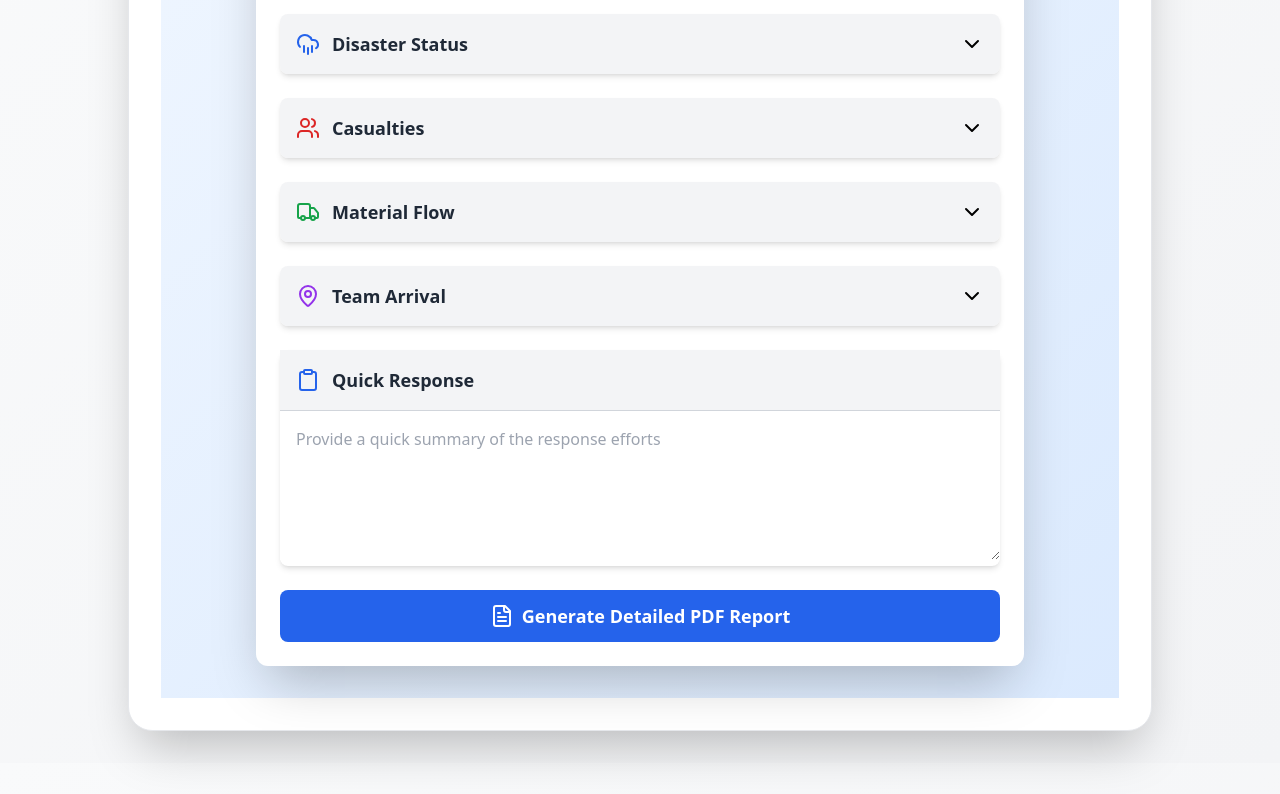
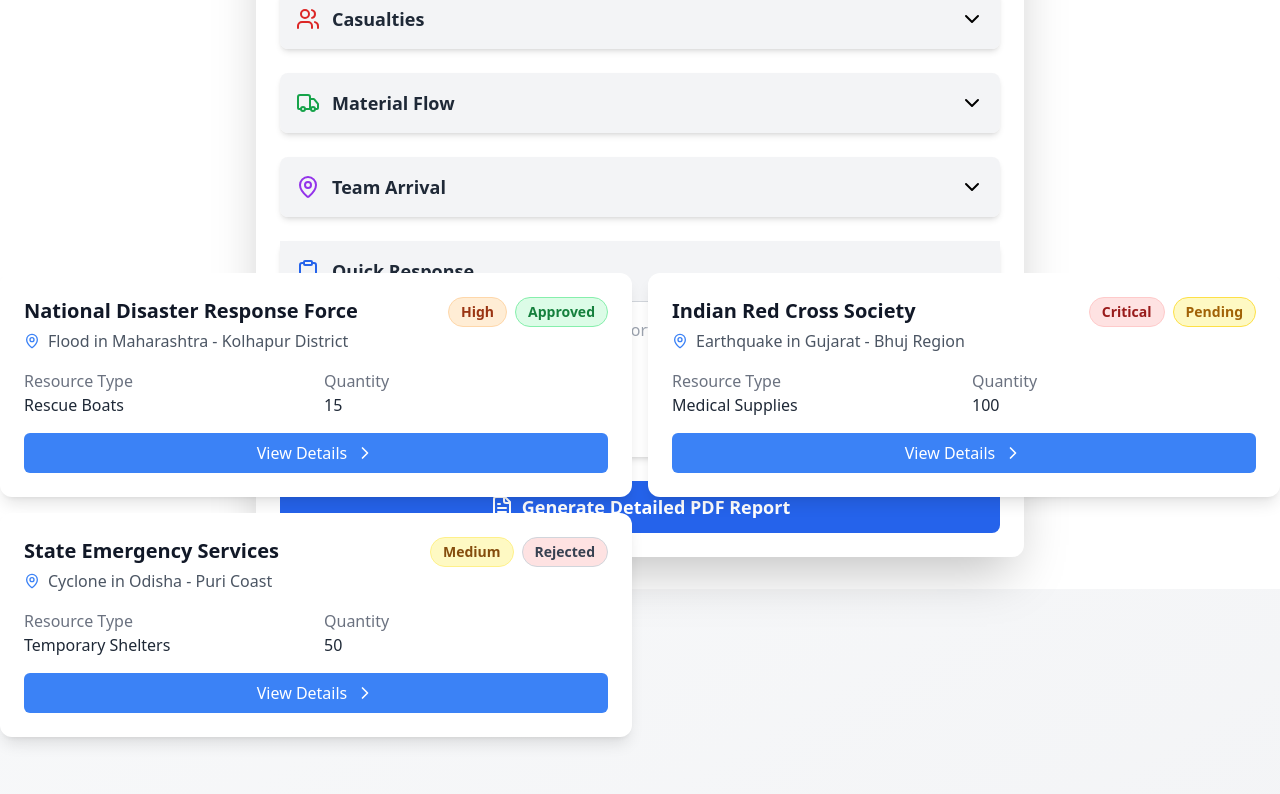
Before and after one commit to ResQAI/ResQAI, a Next.js app: page /profileTest in a window 1280 px wide. Shown: the part 1120-1914 px from the top of the page. Built offline with nearby package versions, Linux system fonts and the light colour scheme.

Commit message:
Update Home Related Components

```diff
--- a/src/components/National/NationalHomeToggle.tsx
+++ b/src/components/National/NationalHomeToggle.tsx
@@ -1,7 +1,6 @@
 "use client"
 import React, { useState } from 'react';
 import {
-
   FileText,
   Clipboard,
   Package
@@ -36,29 +35,25 @@
   ];
 
   return (
-    <div className="min-h-screen bg-gradient-to-br from-gray-50 to-gray-100 p-4 md:p-8 flex items-center justify-center">
-      <div className="w-full max-w-5xl bg-white shadow-2xl rounded-3xl overflow-hidden border border-gray-200">
-
+    <div className="h-full w-full">
+      {/* Tabs */}
       <div className="grid grid-cols-3 bg-gray-50 border-b border-gray-200">
         {tabs.map((tab) => (
           <button
             key={tab.id}
             onClick={() => setActiveTab(tab.id)}
             className={`
-                relative p-6 flex flex-col items-center justify-center space-y-2
+              relative p-1 flex flex-col items-center justify-center space-y-1
               transition-all duration-300 group
               ${activeTab === tab.id
-                  ? 'bg-white shadow-lg'
+                ? 'bg-white'
                 : 'hover:bg-gray-100'}
-                transform hover:scale-105 active:scale-95
+
             `}
           >
-
             {activeTab === tab.id && (
               <div className="absolute bottom-0 left-0 right-0 h-1 bg-blue-500" />
             )}
-
-
             <div className={`
               flex flex-col items-center
               ${activeTab === tab.id
@@ -72,22 +67,23 @@
         ))}
       </div>
 
-
-        <div className="p-8">
+      {/* Content */}
+      <div
+        className="relative p-8 min-h-[400px]" // Set a minimum height to prevent movement
+      >
         {tabs.map((tab) => (
           <div
             key={tab.id}
             className={`
-                transition-all duration-500 ease-in-out
+              absolute inset-0 transition-opacity duration-500
               ${activeTab === tab.id
-                  ? 'opacity-100 translate-y-0'
-                  : 'opacity-0 translate-y-4 hidden'}
+                ? 'opacity-100'
+                : 'opacity-0 pointer-events-none'}
             `}
           >
-              {activeTab === tab.id && tab.component}
+            {tab.component}
           </div>
         ))}
-        </div>
       </div>
     </div>
   );
--- a/src/components/National/NationalResourceManagement.tsx
+++ b/src/components/National/NationalResourceManagement.tsx
@@ -355,8 +355,8 @@
   );
 
   return (
-    <div className="min-h-screen bg-gradient-to-br from-gray-50 to-gray-100 p-8">
-      <div className="container mx-auto">
+    <div className="min-h-screen bg-gradient-to-br from-gray-50 to-gray-100">
+      <div className="">
         <div className="flex items-center mb-8">
         <Package className="w-10 h-10 text-blue-600 mr-4" />
 
@@ -410,7 +410,7 @@
         </div>
       </div>
 
-        <div className="grid gap-6 md:grid-cols-1 lg:grid-cols-2 xl:grid-cols-3">
+      <div className="grid gap-4 sm:grid-cols-2 md:grid-cols-2 lg:grid-cols-2 xl:grid-cols-2">
           {filteredRequests.map((request) => (
             <div
               key={request.id}
@@ -422,21 +422,21 @@
                     <h2 className="text-lg sm:text-xl font-bold text-gray-900 mb-1">
                       {request.organization}
                     </h2>
-                    <p className="text-gray-600 flex items-center">
+                    <p className="text-sm sm:text-base text-gray-600 flex items-center">
                       <MapPin className="w-4 h-4 mr-2 text-blue-500" />
                       {request.disaster} - {request.location}
                     </p>
                   </div>
                   <div className="flex space-x-2">
                     <span
-                      className={`px-3 py-1 rounded-full text-xs font-semibold border whitespace-nowrap ${getUrgencyColor(
+                      className={`px-3 py-1 rounded-full text-xs sm:text-sm font-semibold border whitespace-nowrap ${getUrgencyColor(
                         request.urgency
                       )}`}
                     >
                       {request.urgency}
                     </span>
                     <span
-                      className={`px-3 py-1 rounded-full text-xs font-semibold border whitespace-nowrap ${
+                      className={`px-3 py-1 rounded-full text-xs sm:text-sm font-semibold border whitespace-nowrap ${
                         request.status === "Approved"
                           ? "bg-green-100 text-green-700 border-green-300"
                           : request.status === "Pending"
@@ -449,14 +449,14 @@
                   </div>
                 </div>
 
-                <div className="grid grid-cols-2 gap-4 mb-4">
+                <div className="grid grid-cols-1 sm:grid-cols-2 gap-4 mb-4">
                   <div>
-                    <p className="text-sm text-gray-500">Resource Type</p>
-                    <p className="font-medium">{request.resourceType}</p>
+                    <p className="text-sm sm:text-base text-gray-500">Resource Type</p>
+                    <p className="font-medium text-gray-800">{request.resourceType}</p>
                   </div>
                   <div>
-                    <p className="text-sm text-gray-500">Quantity</p>
-                    <p className="font-medium">{request.quantity}</p>
+                    <p className="text-sm sm:text-base text-gray-500">Quantity</p>
+                    <p className="font-medium text-gray-800">{request.quantity}</p>
                   </div>
                 </div>
 
--- a/src/components/ResponsePlan.tsx
+++ b/src/components/ResponsePlan.tsx
@@ -19,7 +19,6 @@
   'Finance'
 ]
 
-// Initial mock data for works
 const initialWorks: Work[] = [
   {
     id: 1,
@@ -88,19 +87,15 @@
 
   const handleSubmit = (e: React.FormEvent) => {
     e.preventDefault();
-
-    // Basic validation
     if (!workDescription.trim()) {
       alert('Please enter a work description');
       return;
     }
-
     if (!selectedDepartment) {
       alert('Please select a department');
       return;
     }
 
-    // Add new work item
     const newWork: Work = {
       id: works.length + 1,
       description: workDescription,
@@ -109,8 +104,6 @@
     }
 
     setWorks([...works, newWork]);
-
-    // Reset form
     setWorkDescription('');
     setSelectedDepartment('');
   };
@@ -122,7 +115,7 @@
   return (
     <div className="bg-neutral-50 h-full rounded-2xl shadow-2xl overflow-hidden border border-neutral-200 flex flex-col">
       {/* Work List Section */}
-      <div className="flex-1 overflow-y-auto px-6 py-4 space-y-4 scrollbar-thin scrollbar-thumb-neutral-300">
+      <div className="flex-1 overflow-y-auto px-4 sm:px-6 py-4 space-y-4 scrollbar-thin scrollbar-thumb-neutral-300">
         {works.map((work) => {
           const statusStyle = StatusColors[work.status];
           const StatusIcon = StatusIcons[work.status];
@@ -140,17 +133,13 @@
               onMouseEnter={() => setHoveredWork(work.id)}
               onMouseLeave={() => setHoveredWork(null)}
             >
-              {/* Hover effect */}
               {hoveredWork === work.id && (
                 <div className="absolute inset-0 bg-neutral-200/50
                   animate-spread z-0 rounded-xl"></div>
               )}
 
-              {/* Content with blur effect */}
-              <div className={`
-                relative z-10 flex items-center
-                ${hoveredWork === work.id ? 'blur-sm' : ''}
-              `}>
+              <div className={`relative z-10 flex items-center
+                ${hoveredWork === work.id ? 'blur-sm' : ''}`}>
                 <StatusIcon className={`mr-3 ${statusStyle.icon}`} size={20} />
                 <div className="flex-grow">
                   <div className={`font-medium ${statusStyle.text}`}>
@@ -160,15 +149,12 @@
                     {work.department}
                   </div>
                 </div>
-                <div className={`
-                  capitalize font-semibold
-                  ${statusStyle.text} text-sm
-                `}>
+                <div className={`capitalize font-semibold
+                  ${statusStyle.text} text-sm`}>
                   {work.status.replace('-', ' ')}
                 </div>
               </div>
 
-              {/* Hover dustbin icon */}
               {hoveredWork === work.id && (
                 <div className="absolute inset-0 flex items-center
                   justify-center z-20">
@@ -188,10 +174,10 @@
         })}
       </div>
 
-      {/* Input Section - Static at Bottom */}
-      <div className="bg-white border-t border-neutral-200 px-6 py-4 mt-auto">
+      {/* Input Section */}
+      <div className="bg-white border-t border-neutral-200 px-4 sm:px-6 py-4 mt-auto">
         <form onSubmit={handleSubmit} className="space-y-2">
-          <div className="flex items-center space-x-4">
+          <div className="flex flex-col sm:flex-row items-center space-x-0 sm:space-x-4">
             <div className="flex-grow">
               <textarea
                 value={workDescription}
@@ -205,7 +191,7 @@
                 placeholder="Describe the work to be done..."
               />
             </div>
-            <div className="w-1/3">
+            <div className="w-full sm:w-1/3 mt-2 sm:mt-0">
               <div className="relative">
                 <select
                   value={selectedDepartment}
@@ -229,10 +215,10 @@
             </div>
           </div>
 
-          <div className="flex justify-center">
+          <div className="flex justify-center mt-4">
             <button
               type="submit"
-              className="w-1/2 bg-sky-600 text-white py-3 rounded-lg
+              className="w-full sm:w-1/2 bg-sky-600 text-white py-3 rounded-lg
               hover:bg-sky-700 active:bg-sky-800
               focus:outline-none focus:ring-2 focus:ring-sky-300
               transition-all duration-300 transform hover:scale-[1.02]
--- a/src/components/SituationReport.tsx
+++ b/src/components/SituationReport.tsx
@@ -307,7 +307,7 @@
   };
 
   return (
-    <div className="min-h-screen bg-gradient-to-br from-blue-50 to-blue-100 p-4 sm:p-8">
+    <div className="min-h-screen bg-white sm:p-8">
       <div className="max-w-3xl mx-auto bg-white rounded-xl shadow-2xl overflow-hidden">
         <div className="bg-blue-600 text-white p-4 sm:p-6 flex flex-col sm:flex-row items-center justify-between">
           <div className="flex items-center space-x-3 mb-4 sm:mb-0">
```
Lines whose indentation alone changed are shown as unchanged.
